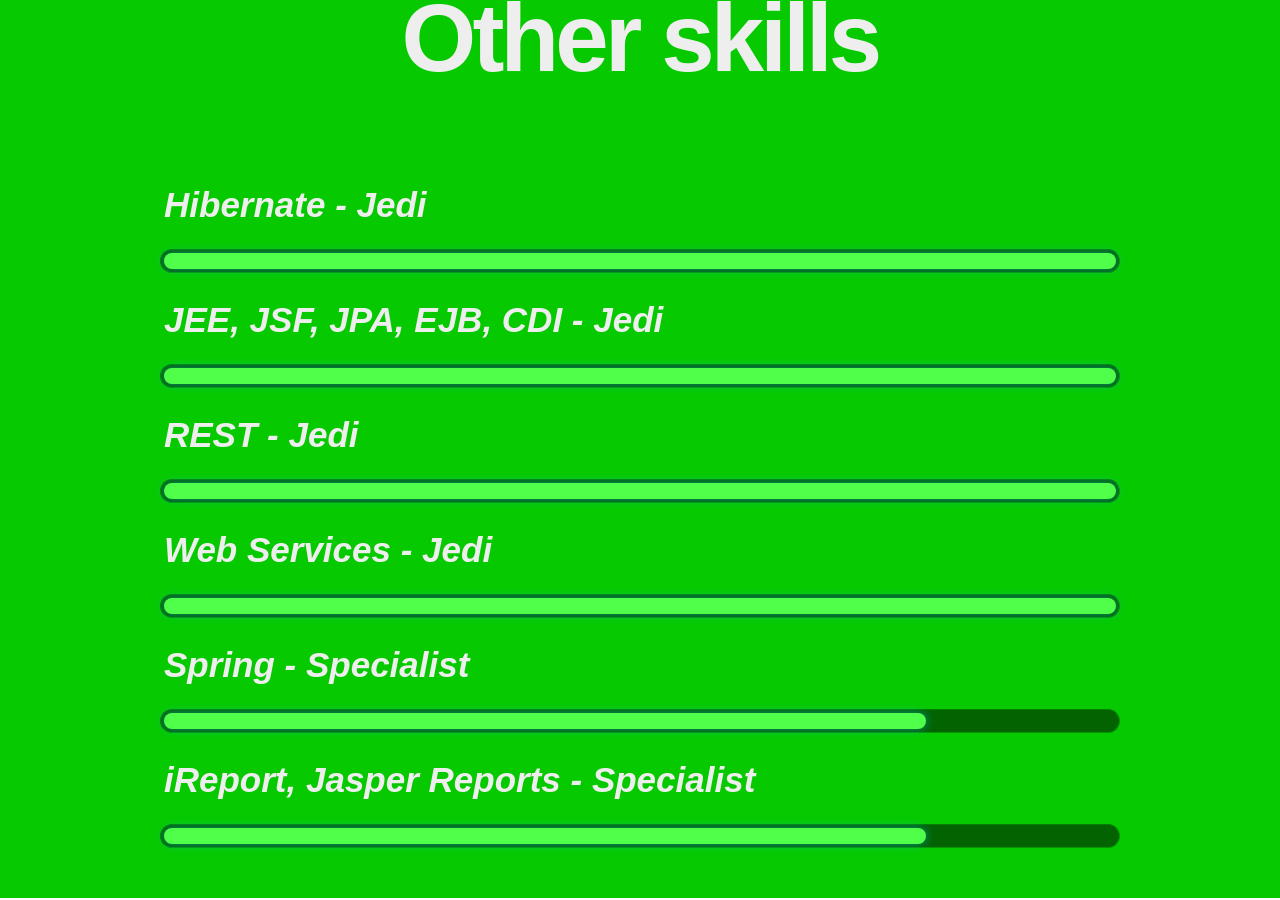
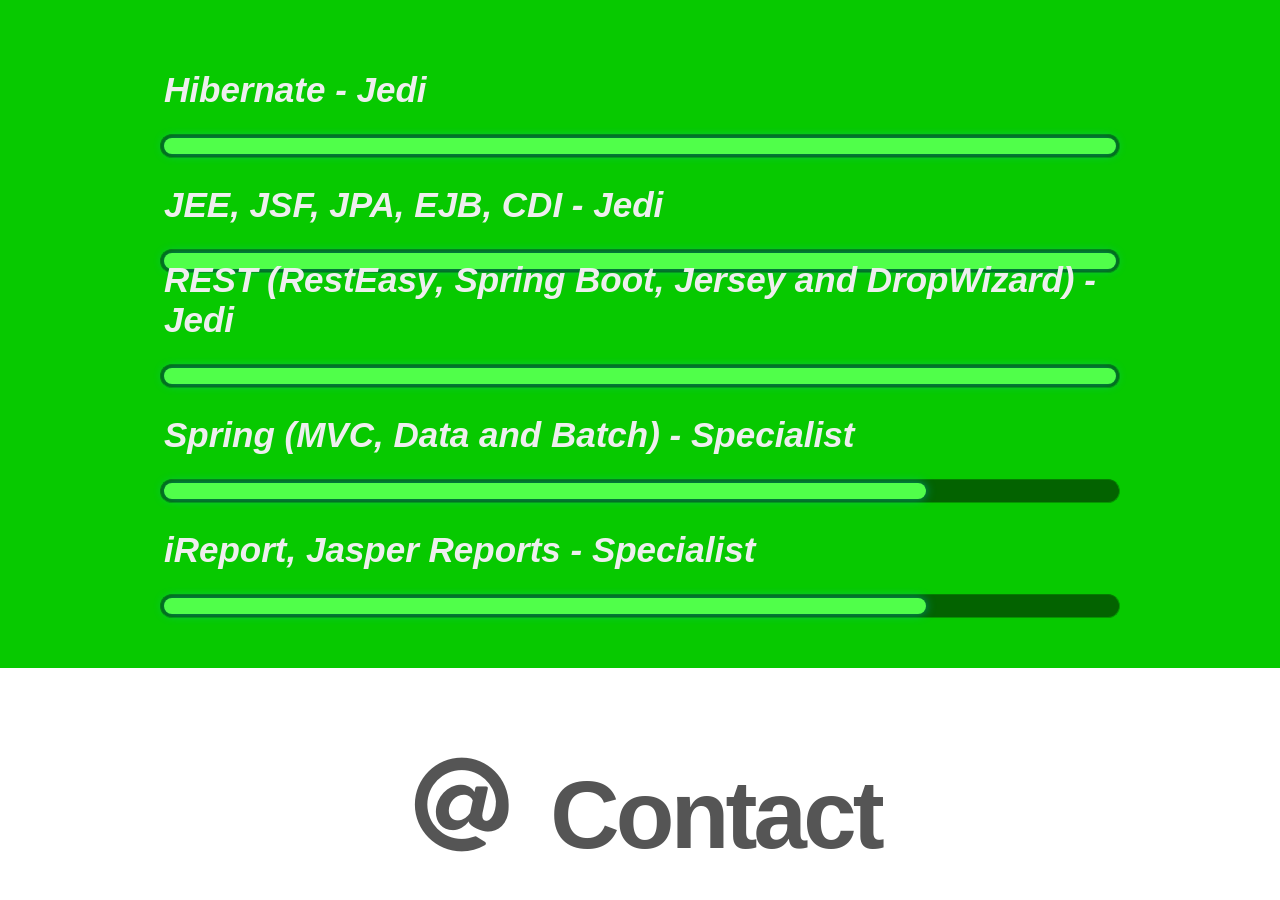
Before and after one commit to WendellAdriel/dev-curriculum, a Jekyll site: the page built from index.html, in a window 1280 px wide and 900 px high, scrolled down 6370 px. Built offline with Jekyll 4.4.1, drawn with Linux system fonts in a browser that asks for light colours.

Commit message:
Update skils

```diff
--- a/_config.yml
+++ b/_config.yml
@@ -35,8 +35,6 @@
     level: 5
   - name: HTML 5
     level: 4
-  - name: CSS 3
-    level: 3
   - name: JavaScript
     level: 4
   - name: jQuery
@@ -95,9 +93,7 @@
     level: 3
 
 others:
-  - name: Web Services
-    level: 5
-  - name: REST
+  - name: REST (RestEasy, Spring Boot, Jersey and DropWizard)
     level: 5
   - name: JEE, JSF, JPA, EJB, CDI
     level: 5
@@ -105,7 +101,7 @@
     level: 4
   - name: Hibernate
     level: 5
-  - name: Spring
+  - name: Spring (MVC, Data and Batch)
     level: 4
 
 # Build settings
```
